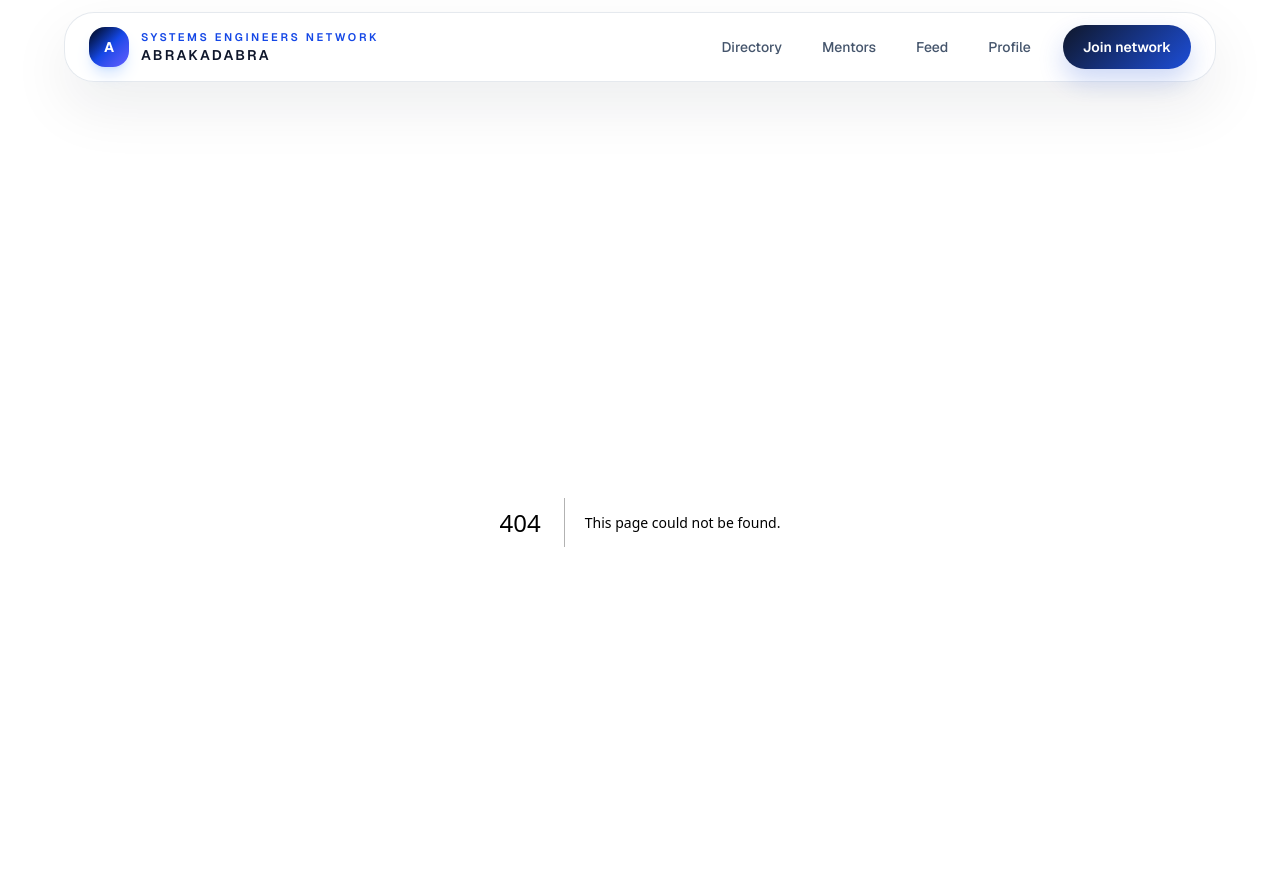
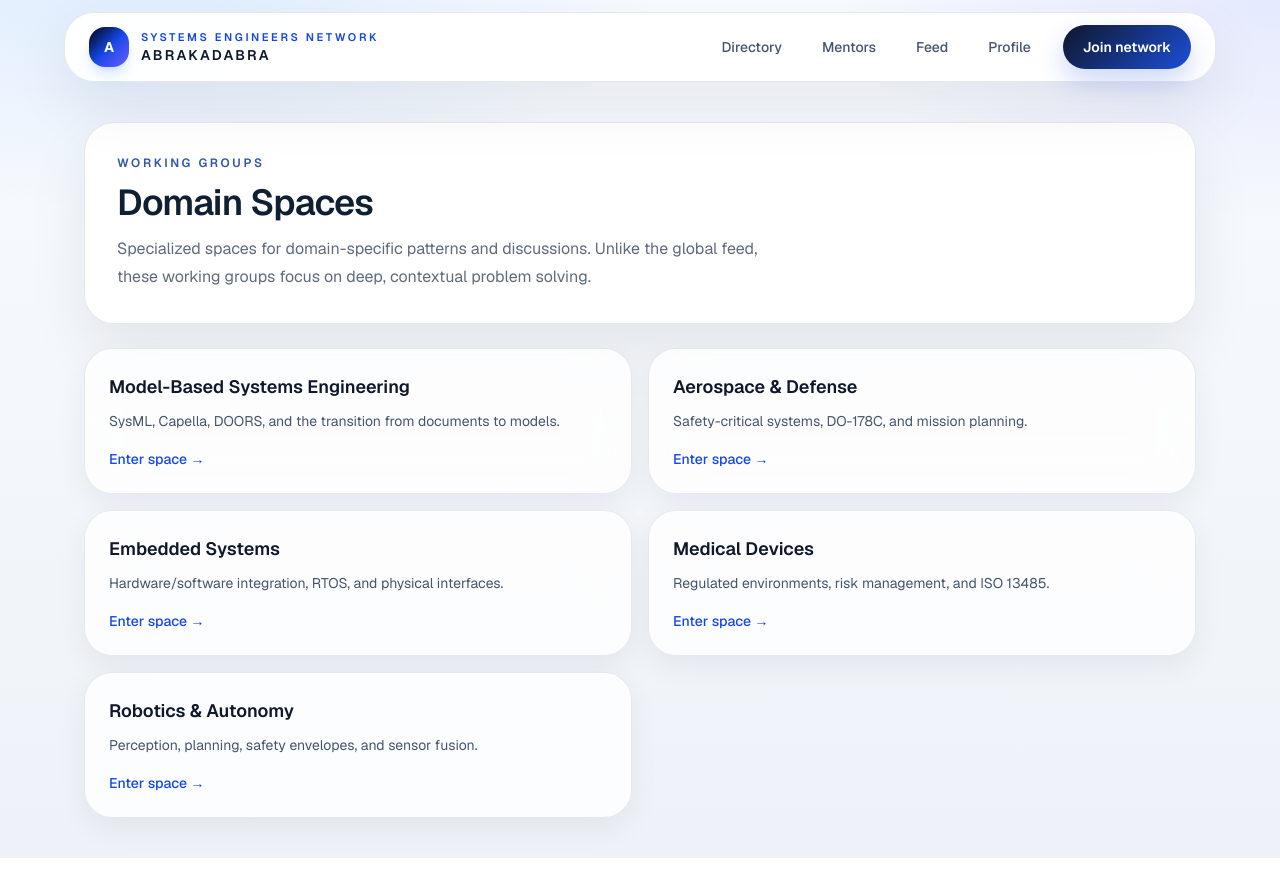
Before and after one commit to asdsadsadsasadsa/sysnet-org, a Next.js app in the folder frontend/: page /g in a window 1280 px wide. Before the commit this address had no page. Shown: the top 896 px of the page. After the commit the page ends 858 px from the top, so only its background shows below. Built offline with nearby package versions, Linux system fonts and the light colour scheme.

Commit message:
feat: build out working group spaces

```diff
--- a/frontend/src/app/g/[slug]/page.tsx
+++ b/frontend/src/app/g/[slug]/page.tsx
@@ -1,37 +1,125 @@
 "use client";
 export const dynamic = 'force-dynamic';
-
-
 
 import { useEffect, useState } from "react";
 import Link from "next/link";
 import { useParams } from "next/navigation";
 import { createClient } from "@/lib/supabase/client";
-import type { Post } from "@/lib/types";
+import type { Post, PublicProfileSummary } from "@/lib/types";
+
+type GroupPost = Post & {
+  author?: PublicProfileSummary | null;
+  commentCount: number;
+  likeCount: number;
+};
+
+const GROUP_META: Record<string, { name: string, description: string }> = {
+  mbse: { name: "Model-Based Systems Engineering", description: "SysML, Capella, DOORS, and the transition from documents to models." },
+  aerospace: { name: "Aerospace & Defense", description: "Safety-critical systems, DO-178C, and mission planning." },
+  embedded: { name: "Embedded Systems", description: "Hardware/software integration, RTOS, and physical interfaces." },
+  medical: { name: "Medical Devices", description: "Regulated environments, risk management, and ISO 13485." },
+  robotics: { name: "Robotics & Autonomy", description: "Perception, planning, safety envelopes, and sensor fusion." }
+};
 
 export default function GroupFeedPage() {
   const { slug } = useParams<{ slug: string }>();
   const supabase = createClient();
-  const [posts, setPosts] = useState<Post[]>([]);
+  const [posts, setPosts] = useState<GroupPost[]>([]);
+  const meta = GROUP_META[slug] || { name: slug, description: "Community discussion space." };
 
   useEffect(() => {
-    supabase
-      .from("posts")
-      .select("id,author_id,group_slug,title,body,created_at")
-      .eq("group_slug", slug)
-      .order("created_at", { ascending: false })
-      .then(({ data }) => setPosts((data || []) as Post[]));
+    async function load() {
+      const { data } = await supabase
+        .from("posts")
+        .select("id,author_id,group_slug,title,body,created_at")
+        .eq("group_slug", slug)
+        .order("created_at", { ascending: false })
+        .limit(50);
+
+      const postRows = (data || []) as Post[];
+      if (postRows.length === 0) {
+        setPosts([]);
+        return;
+      }
+
+      const authorIds = [...new Set(postRows.map(p => p.author_id))];
+      const postIds = postRows.map(p => p.id);
+
+      const [{ data: authors }, { data: comments }, { data: likes }] = await Promise.all([
+        supabase.from("profile_identities").select("id,handle,display_name").in("id", authorIds),
+        supabase.from("comments").select("post_id").in("post_id", postIds),
+        supabase.from("likes").select("post_id").in("post_id", postIds)
+      ]);
+
+      const authorMap = new Map((authors as PublicProfileSummary[] || []).map(a => [a.id, a]));
+
+      const commentCounts = new Map<string, number>();
+      (comments || []).forEach(c => commentCounts.set(c.post_id, (commentCounts.get(c.post_id) || 0) + 1));
+
+      const likeCounts = new Map<string, number>();
+      (likes || []).forEach(l => likeCounts.set(l.post_id, (likeCounts.get(l.post_id) || 0) + 1));
+
+      setPosts(postRows.map(p => ({
+        ...p,
+        author: authorMap.get(p.author_id) || null,
+        commentCount: commentCounts.get(p.id) || 0,
+        likeCount: likeCounts.get(p.id) || 0
+      })));
+    }
+
+    load();
   }, [slug]);
 
   return (
-    <div className="space-y-4">
-      <h1 className="text-2xl font-semibold">Group: {slug}</h1>
-      {posts.map((p) => (
-        <article key={p.id} className="rounded border bg-white p-4">
-          <Link className="font-semibold hover:underline" href={`/post/${p.id}`}>{p.title}</Link>
-          <p className="mt-2 text-slate-700">{p.body}</p>
-        </article>
-      ))}
+    <div className="space-y-6">
+      <section className="page-grid">
+        <div className="shell-card-strong p-6 md:p-8">
+          <div className="flex gap-2">
+            <Link href="/g" className="pill hover:bg-slate-200">← All Groups</Link>
+            <span className="pill bg-blue-50 text-blue-700">Domain Space</span>
+          </div>
+          <h1 className="section-title mt-4">{meta.name}</h1>
+          <p className="mt-3 max-w-2xl text-base leading-7 soft-muted">
+            {meta.description}
+          </p>
+        </div>
+      </section>
+
+      <section className="space-y-4">
+        {posts.length === 0 ? (
+          <div className="shell-card p-8 text-center">
+            <h2 className="text-lg font-semibold text-slate-900">No posts in this space yet</h2>
+            <p className="mx-auto mt-2 max-w-xl text-sm leading-6 soft-muted">
+              Be the first to start a domain-specific discussion here.
+            </p>
+          </div>
+        ) : (
+          posts.map((post) => (
+            <article key={post.id} className="shell-card p-5 md:p-6">
+              <div className="flex flex-wrap items-center gap-2">
+                {post.author && (
+                  <Link href={`/u/${post.author.handle}`} className="text-xs font-medium text-slate-700 hover:text-blue-700">
+                    {post.author.display_name}
+                  </Link>
+                )}
+                <span className="text-xs soft-muted">· {new Date(post.created_at).toLocaleDateString()}</span>
+              </div>
+              <Link
+                href={`/post/${post.id}`}
+                className="mt-3 block text-lg font-semibold tracking-tight text-slate-900 hover:text-blue-700"
+              >
+                {post.title}
+              </Link>
+              <p className="mt-2 text-[15px] leading-6 text-slate-600 line-clamp-2">{post.body}</p>
+
+              <div className="mt-4 flex gap-4 text-xs font-medium text-slate-500">
+                <span>{post.likeCount} {post.likeCount === 1 ? 'like' : 'likes'}</span>
+                <span>{post.commentCount} {post.commentCount === 1 ? 'comment' : 'comments'}</span>
+              </div>
+            </article>
+          ))
+        )}
+      </section>
     </div>
   );
 }
--- /dev/null
+++ b/frontend/src/app/g/page.tsx
@@ -0,0 +1,39 @@
+"use client";
+export const dynamic = "force-dynamic";
+
+import Link from "next/link";
+
+const GROUPS = [
+  { slug: "mbse", name: "Model-Based Systems Engineering", description: "SysML, Capella, DOORS, and the transition from documents to models." },
+  { slug: "aerospace", name: "Aerospace & Defense", description: "Safety-critical systems, DO-178C, and mission planning." },
+  { slug: "embedded", name: "Embedded Systems", description: "Hardware/software integration, RTOS, and physical interfaces." },
+  { slug: "medical", name: "Medical Devices", description: "Regulated environments, risk management, and ISO 13485." },
+  { slug: "robotics", name: "Robotics & Autonomy", description: "Perception, planning, safety envelopes, and sensor fusion." }
+];
+
+export default function GroupsIndexPage() {
+  return (
+    <div className="space-y-6">
+      <section className="page-grid">
+        <div className="shell-card-strong p-6 md:p-8">
+          <p className="eyebrow">Working Groups</p>
+          <h1 className="section-title mt-3">Domain Spaces</h1>
+          <p className="mt-3 max-w-2xl text-base leading-7 soft-muted">
+            Specialized spaces for domain-specific patterns and discussions. Unlike the global feed,
+            these working groups focus on deep, contextual problem solving.
+          </p>
+        </div>
+      </section>
+
+      <div className="grid gap-4 md:grid-cols-2">
+        {GROUPS.map((g) => (
+          <Link key={g.slug} href={`/g/${g.slug}`} className="shell-card p-6 block hover:border-blue-300 transition-colors">
+            <h2 className="text-lg font-semibold text-slate-900">{g.name}</h2>
+            <p className="mt-2 text-sm text-slate-600 leading-6">{g.description}</p>
+            <div className="mt-4 text-sm font-medium text-blue-700">Enter space →</div>
+          </Link>
+        ))}
+      </div>
+    </div>
+  );
+}
```
